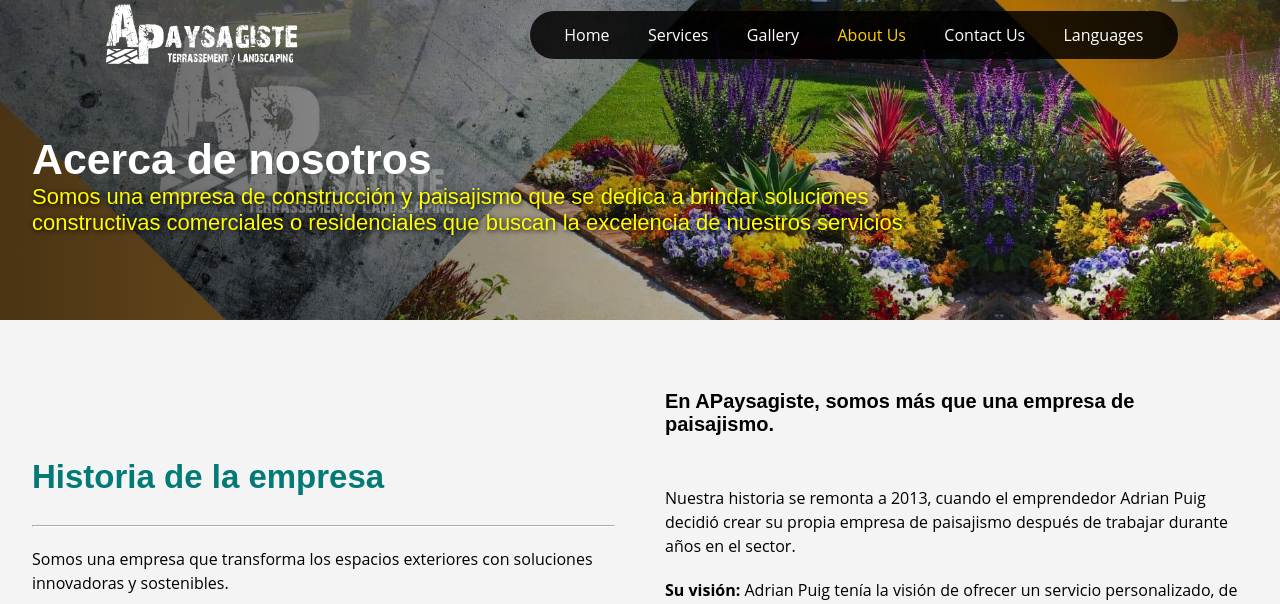
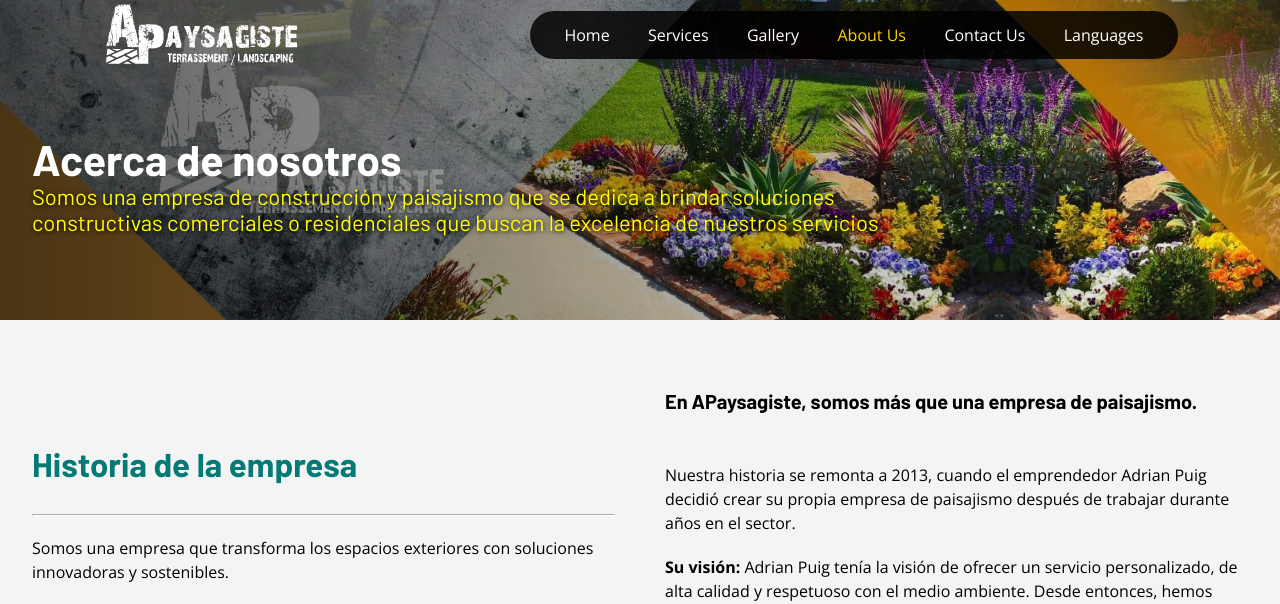
Before and after one commit to leandrocrhe/apaysagiste, a Django app: page /about/ in a window 1280 px wide. Shown: the top 604 px of the page. Run offline with Django 4.2, Linux system fonts and the light colour scheme; data comes from the database, SQL or seed files in the repository; parts of the project's set-up code (start-up, migrations or seed data) failed here and were passed over.

Commit message:
Link de fuentess de google mejorada para una carga mas rapida

```diff
--- a/siteweb/templates/layout.html
+++ b/siteweb/templates/layout.html
@@ -17,7 +17,8 @@
   <!-- Normalize -->
   <link rel="stylesheet" href="{% static '/css/normalize.css' %}">
   <!-- Google fonts -->
-  <link rel="preload" as="style" href="https://fonts.googleapis.com/css2?family=Barlow:wght@100;300;400;500;600;700&family=Open+Sans:wght@300;400;500;600;700&family=Poppins:wght@100;200;300;400;500;700&display=swap">
+  <link rel="preload" as="style" href="https://fonts.googleapis.com/css2?family=Barlow:wght@100;300;400;500;600;700&family=Open+Sans:wght@300;400;500;600;700&family=Poppins:wght@100;200;300;400;500;700&display=swap" crossorigin="anonymous">
+  <link rel="stylesheet" href="https://fonts.googleapis.com/css2?family=Barlow:wght@100;300;400;500;600;700&family=Open+Sans:wght@300;400;500;600;700&family=Poppins:wght@100;200;300;400;500;700&display=swap" media="screen">
   <!-- CSS Main -->
   <link rel="stylesheet" href="{% static '/css/main.css' %}">
 
```
